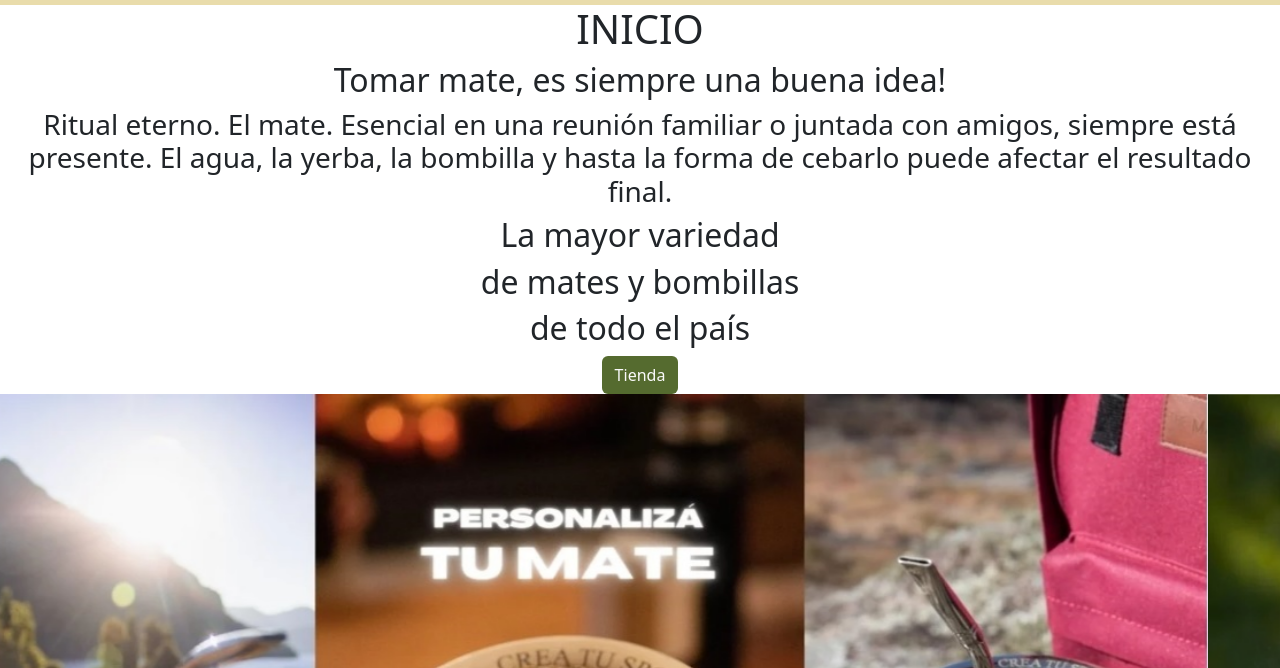
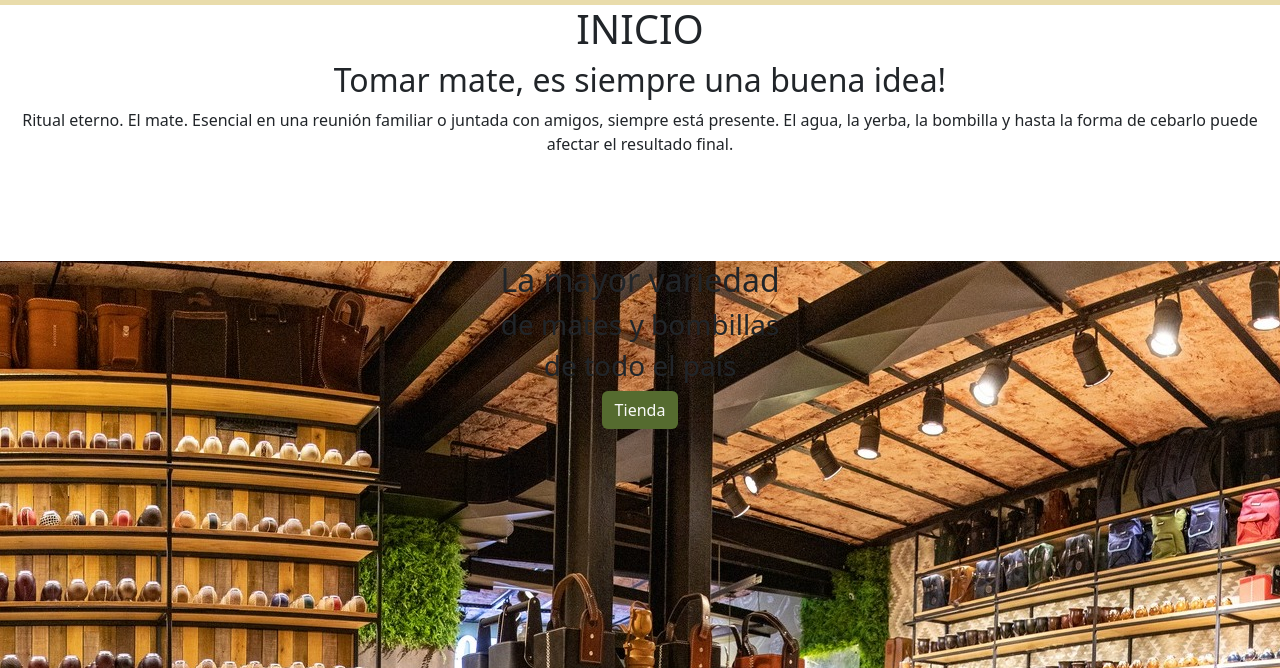
Before and after one commit to alejogariano/elclubdelmate, a website: page index.html in a window 1280 px wide. Shown: the part 132-800 px from the top of the page. Drawn offline with nearby package versions, Linux system fonts and the light colour scheme.

Commit message:
empezamos con el retoque del inicio

```diff
--- a/index.html
+++ b/index.html
@@ -51,19 +51,20 @@
   <main>
     <h1 class="text-center">INICIO</h1>
 
-    <div class="text-center container-fluid">
-      <h2>Tomar mate, es siempre una buena idea!</h2>
-      <h3>Ritual eterno. El mate. Esencial en una reunión familiar o juntada con amigos, siempre está presente.
-        El agua, la yerba, la bombilla y hasta la forma de cebarlo puede afectar el resultado final.</h3>
+    <div class="hero primerAnuncio">
+      <div class="hero-content">
+        <h2>Tomar mate, es siempre una buena idea!</h2>
+        <p>Ritual eterno. El mate. Esencial en una reunión familiar o juntada con amigos, siempre está presente.
+          El agua, la yerba, la bombilla y hasta la forma de cebarlo puede afectar el resultado final.</p>
+      </div>
     </div>
-
-     <div class="container-fluid text-center fondoInicio">
-      <h2>La mayor variedad</h2>
-      <h2>de mates y bombillas</h2>
-      <h2>de todo el país</h2>
-
+    <div class="hero heroMio" style="background-image: url('img/local.jpg');">
+      <div class="hero-content">
+        <h2>La mayor variedad</h2>
+        <h3>de mates y bombillas</h3>
+        <h3>de todo el país</h3>
+      </div>
       <button type="button" class="btn btnMio">Tienda</button>
-
     </div>
 
     <div id="carouselExampleAutoplaying" class="carousel slide" data-bs-ride="carousel">
--- /dev/null
+++ b/scss/_inicio.scss
@@ -0,0 +1,8 @@
+.heroMio {
+    text-align: center;
+    height: 800px;
+}
+.primerAnuncio {
+    text-align: center;
+    height: 200px;
+}
--- a/scss/main.scss
+++ b/scss/main.scss
@@ -1,3 +1,4 @@
 @import "_vars.scss";
 @import "_commons.scss";
 @import "_navbar.scss";
+@import "_inicio.scss"
```
Also changed, not shown: css/main.css, img/cebada.jpg (added), img/local.jpg (added), 1 other file.
